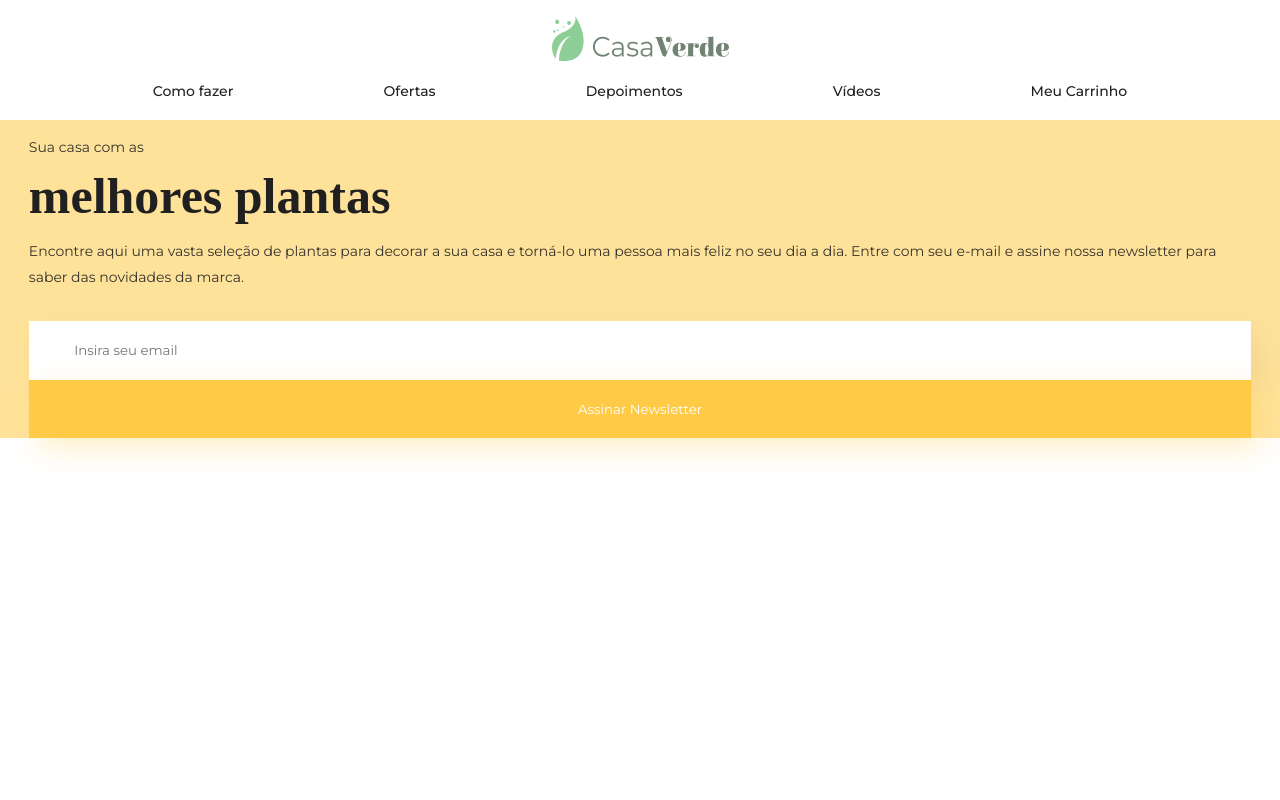
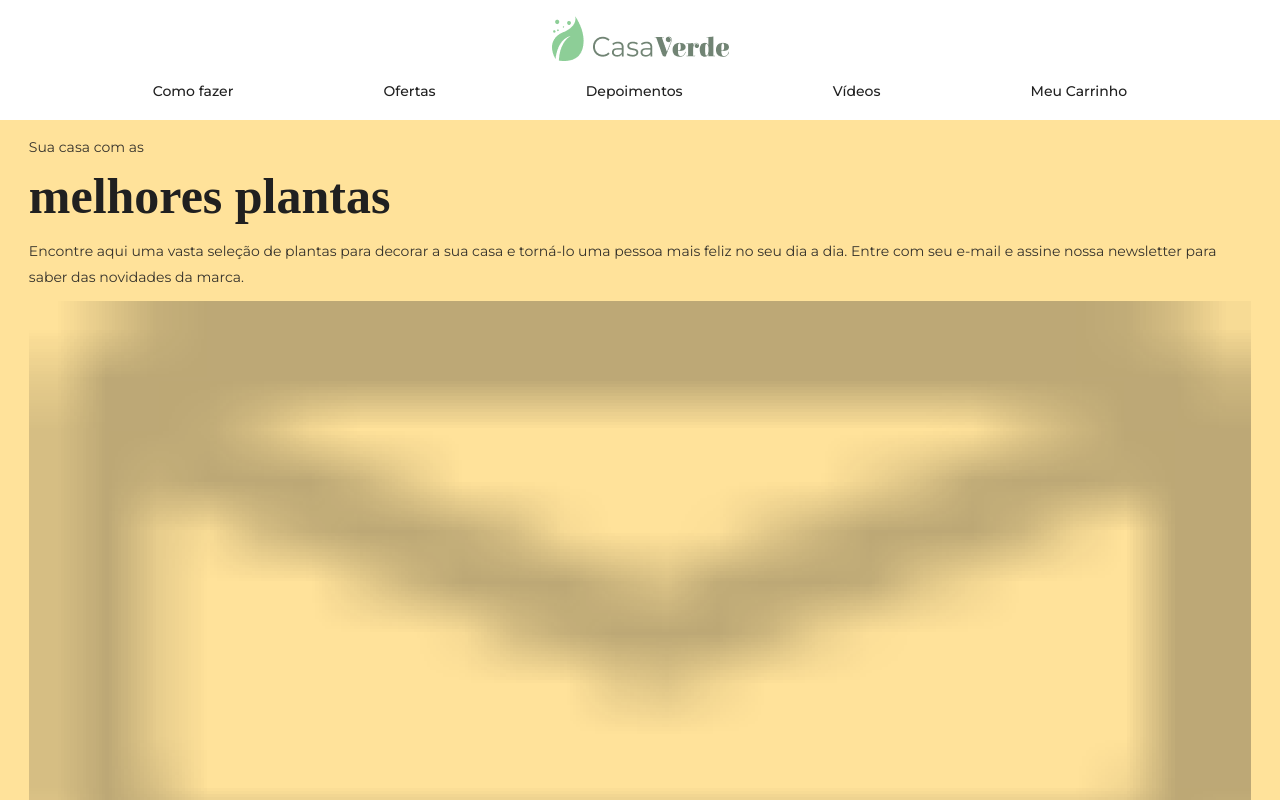
Before and after one commit to robs-am/Casa-Verde-React, a React (Vite) app: page / in a window 1280 px wide. Shown: the top 800 px of the page. Built offline with nearby package versions, Linux system fonts and the light colour scheme; a web font is replaced by a local one.

Commit message:
add: email prop

```diff
--- a/src/App.jsx
+++ b/src/App.jsx
@@ -12,7 +12,7 @@ function App() {
     <div className="App">
 
      <Navbar img={"./images/logo.png"} />
-     <Newsletter placeholder={"Insira seu email"} email={Newsletter.email}  />
+     <Newsletter placeholder={"Insira seu email"} email={Newsletter.email} img={"./images/mail.png"}   />
 
     </div>
   )
--- a/src/pages/Newsletter/index.jsx
+++ b/src/pages/Newsletter/index.jsx
@@ -1,7 +1,7 @@
 import React from 'react'
 import "./Newsletter.css"
 
-const Newsletter = ({email, placeholder}) => {
+const Newsletter = ({email, placeholder, img}) => {
   return (
     <section className='hero-section'>
       <p>Sua casa com as</p>
@@ -9,6 +9,7 @@ const Newsletter = ({email, placeholder}) => {
       <p className='p2'>Encontre aqui uma vasta seleção de plantas para decorar a sua casa e torná-lo uma pessoa mais feliz no seu dia a dia.
         Entre com seu e-mail e assine nossa newsletter para saber das novidades da marca.
       </p>
+      <img src={img} alt="email icon" />
       <input type="email" id='email' placeholder={placeholder} required={true}/>{email}
       <button className='btn-newsletter' type='submit'>Assinar Newsletter</button>
     </section>
```
